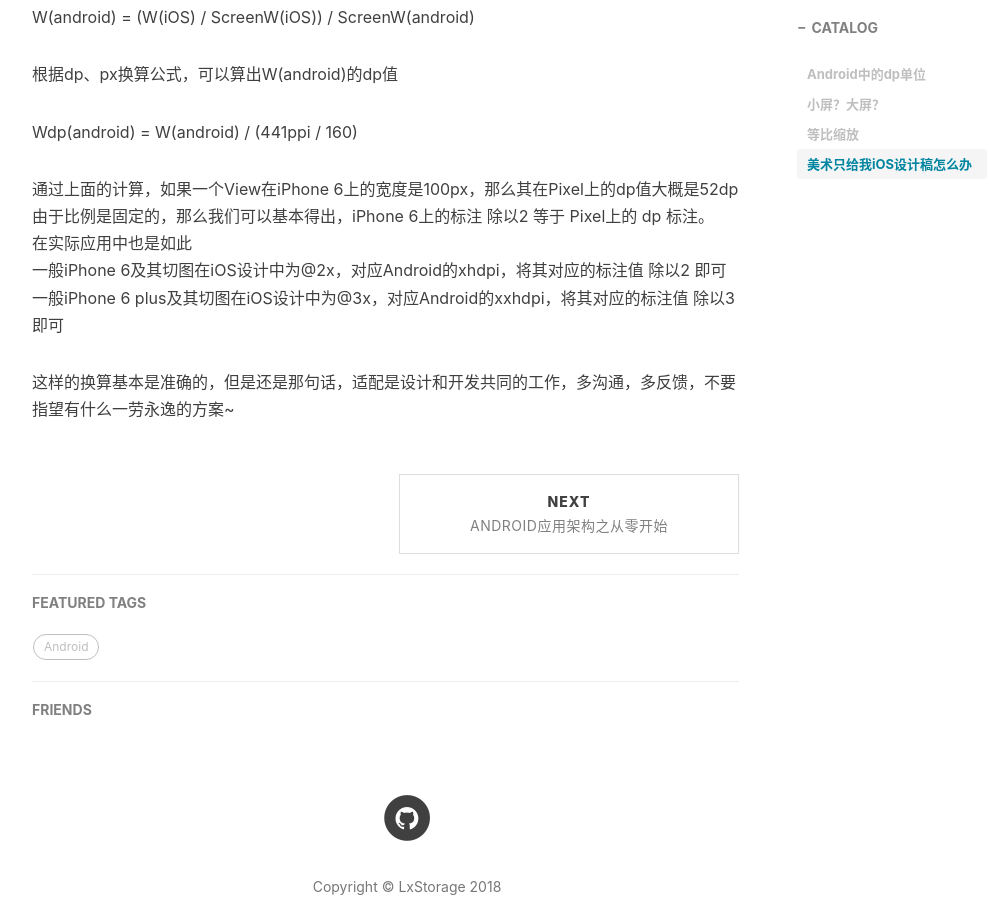
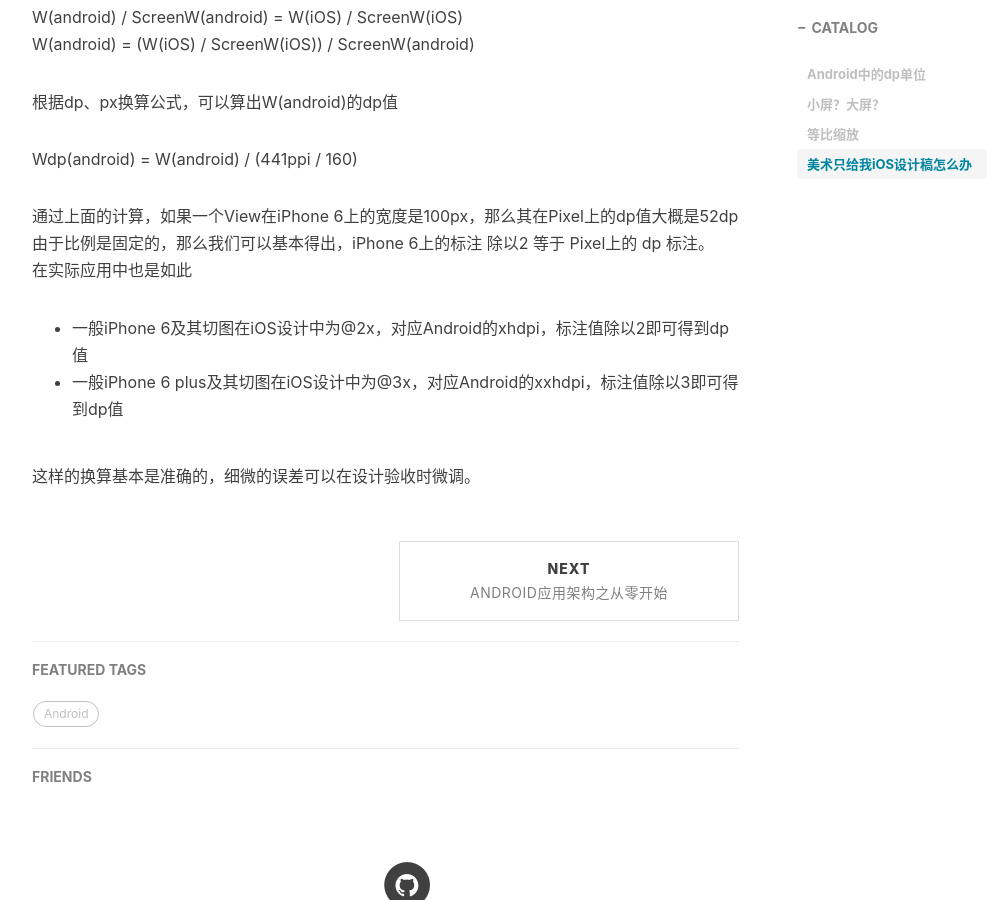
Before and after one commit to lx8421bcd/lx8421bcd.github.io, a Jekyll site: the page built from _posts/2016-04-23-Android屏幕适配一二三.md, in a window 1280 px wide and 900 px high, scrolled down 3210 px. Shown: the whole window, without its empty margins (233-1236 px from the left). Built offline with Jekyll 4.4.1, drawn with Linux system fonts in a browser that asks for light colours; nearby versions of some CDN libraries; comment, search, counter and statistics services are not loaded; grey boxes are pictures that could not be loaded.

Commit message:
Update 2016-04-23-Android屏幕适配一二三.md

```diff
--- a/_posts/2016-04-23-Android屏幕适配一二三.md
+++ b/_posts/2016-04-23-Android屏幕适配一二三.md
@@ -61,7 +61,7 @@
 通过上面的计算，如果一个View在iPhone 6上的宽度是100px，那么其在Pixel上的dp值大概是52dp
 由于比例是固定的，那么我们可以基本得出，iPhone 6上的标注 除以2 等于 Pixel上的 dp 标注。
 在实际应用中也是如此
-一般iPhone 6及其切图在iOS设计中为@2x，对应Android的xhdpi，将其对应的标注值 除以2 即可
-一般iPhone 6 plus及其切图在iOS设计中为@3x，对应Android的xxhdpi，将其对应的标注值 除以3 即可
+* 一般iPhone 6及其切图在iOS设计中为@2x，对应Android的xhdpi，标注值除以2即可得到dp值
+* 一般iPhone 6 plus及其切图在iOS设计中为@3x，对应Android的xxhdpi，标注值除以3即可得到dp值
 
-这样的换算基本是准确的，但是还是那句话，适配是设计和开发共同的工作，多沟通，多反馈，不要指望有什么一劳永逸的方案~
+这样的换算基本是准确的，细微的误差可以在设计验收时微调。
```
